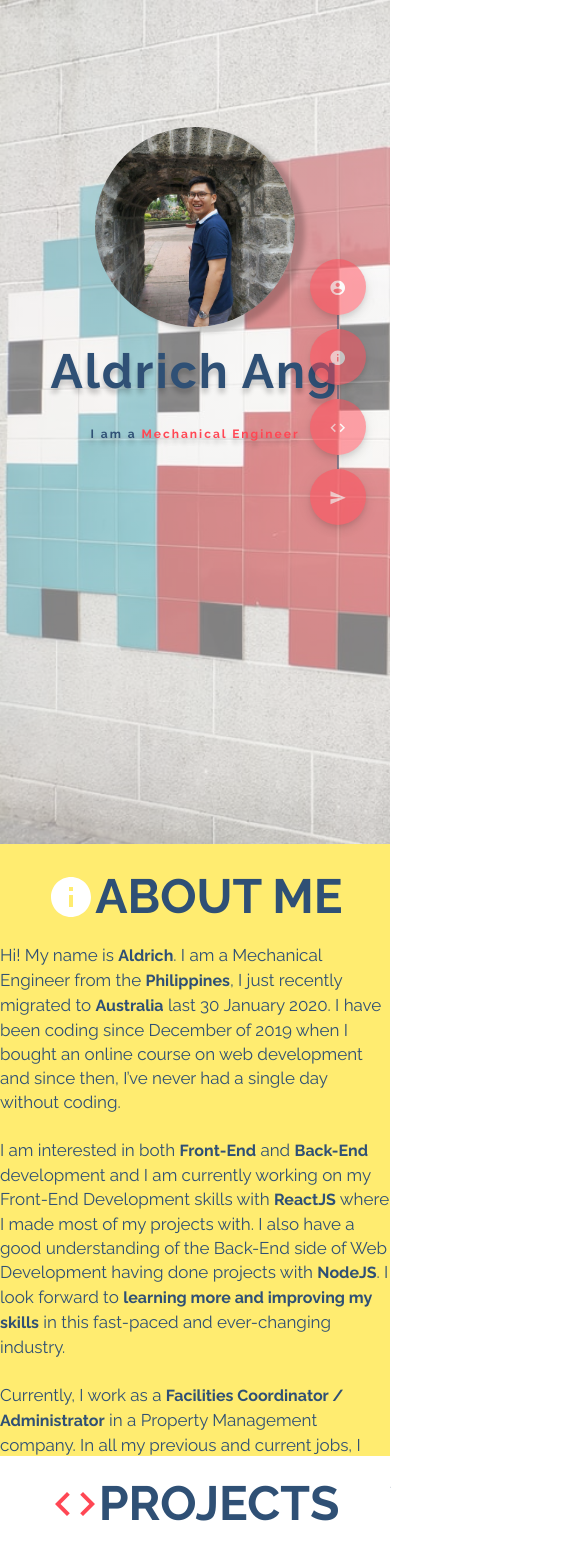
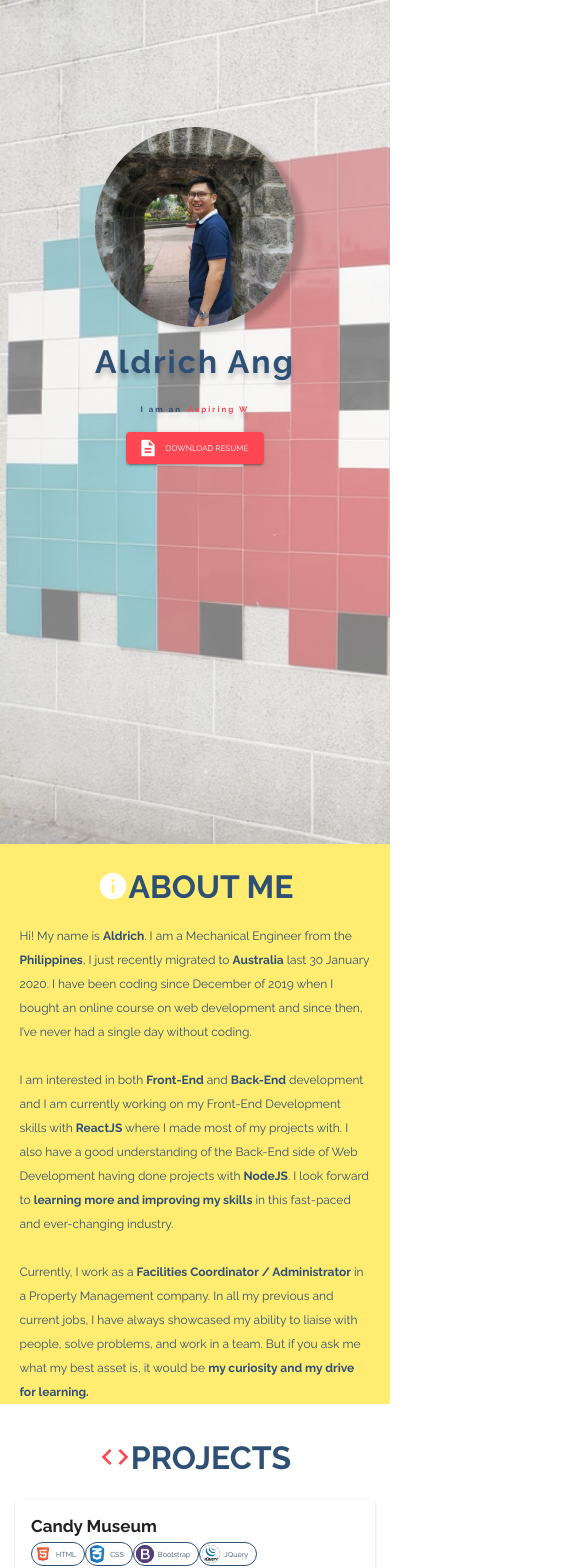
Before and after one commit to aldrich201/Portfolio, a React (Create React App) app: page / in a window 390 px wide. Shown: the top 1568 px of the page, 585 px wide, since content can reach past the window. Built offline with nearby package versions, Linux system fonts and the light colour scheme.

Commit message:
add responsiveness and ref to scroller

```diff
--- a/src/App.js
+++ b/src/App.js
@@ -20,7 +20,7 @@ import ProjectTitle from './components/Projects/ProjectTitle';
 //scroll up click
 
 function App() {
-	const [ loading, setLoading ] = useState(true);
+	const [ loading, setLoading ] = useState(false);
 	const classes = useStyles();
 
 	const sleep = (milliseconds) => {
--- a/src/components/About/About.js
+++ b/src/components/About/About.js
@@ -4,35 +4,69 @@ import { Grid, Typography } from '@material-ui/core';
 
 import { makeStyles } from '@material-ui/styles';
 import InfoIcon from '@material-ui/icons/Info';
-const useStyles = makeStyles({
+const useStyles = makeStyles((theme) => ({
 	container: {
-		minHeight: '72.5vh',
+		minHeight: '50rem',
 		background: '#FFEC70',
-		color: '#FFFFFF'
+		color: '#FFFFFF',
+		[theme.breakpoints.up('xl')]: {
+			minHeight: '47.5rem'
+		},
+		[theme.breakpoints.down('lg')]: {
+			minHeight: '50rem'
+		},
+		[theme.breakpoints.down('md')]: {
+			minHeight: '60rem'
+		},
+		[theme.breakpoints.down('sm')]: {
+			minHeight: '70rem'
+		}
 	},
 	aboutHeader: {
 		width: '110rem',
 		margin: '3rem auto',
-		height: '0'
+		height: '0',
+		[theme.breakpoints.up('xl')]: {
+			width: '75%'
+		},
+		[theme.breakpoints.down('lg')]: {
+			width: '90%'
+		}
 	},
 	about: {
 		fontWeight: '600',
-		textTransform: 'uppercase'
+		textTransform: 'uppercase',
+		[theme.breakpoints.down('sm')]: {
+			fontSize: '4rem'
+		}
 	},
 	icon: {
 		position: 'relative',
 		top: '5px',
-		color: '#FFFFFF'
+		color: '#FFFFFF',
+		[theme.breakpoints.down('sm')]: {
+			fontSize: '4rem',
+			top: '-11px'
+		}
 	},
 	au: {
 		fontWeight: '700',
-		fontSize: '2rem'
+		fontSize: '2rem',
+		[theme.breakpoints.down('xs')]: {
+			fontSize: '1.5rem'
+		}
 	},
 	text: {
 		marginTop: '2rem',
-		lineHeight: '3rem'
+		lineHeight: '3rem',
+		[theme.breakpoints.down('sm')]: {
+			marginTop: '0'
+		},
+		[theme.breakpoints.down('xs')]: {
+			fontSize: '1.5rem'
+		}
 	}
-});
+}));
 
 const About = () => {
 	const classes = useStyles();
--- a/src/components/Contact/ContactTitle.js
+++ b/src/components/Contact/ContactTitle.js
@@ -5,7 +5,6 @@ import { makeStyles } from '@material-ui/styles';
 
 const useStyles = makeStyles((theme) => ({
 	width: {
-		width: '110rem',
 		margin: '0 auto',
 		padding: '3rem 0',
 		height: '0'
@@ -13,11 +12,18 @@ const useStyles = makeStyles((theme) => ({
 	icon: {
 		position: 'relative',
 		top: '5px',
-		color: 'white'
+		color: 'white',
+		[theme.breakpoints.down('xs')]: {
+			fontSize: '4rem',
+			top: '-10px'
+		}
 	},
 	title: {
 		fontWeight: '600',
-		textTransform: 'uppercase'
+		textTransform: 'uppercase',
+		[theme.breakpoints.down('xs')]: {
+			fontSize: '4rem'
+		}
 	}
 }));
 
--- a/src/components/Intro/Intro.js
+++ b/src/components/Intro/Intro.js
@@ -4,8 +4,11 @@ import { makeStyles } from '@material-ui/styles';
 import Typist from 'react-typist';
 
 import { Grid, Avatar, Typography } from '@material-ui/core';
+import Pdf from '../../_blank/resume.pdf';
+import DescriptionIcon from '@material-ui/icons/Description';
+import Button from '@material-ui/core/Button';
 
-const useStyles = makeStyles({
+const useStyles = makeStyles((theme) => ({
 	container: {
 		overflow: 'hidden',
 		position: 'relative',
@@ -28,19 +31,41 @@ const useStyles = makeStyles({
 		height: '25rem',
 		width: '25rem',
 		boxShadow: '10px 5px 5px rgba(0,0,0,0.2)',
-		transition: 'all 0.2s ease'
+		transition: 'all 0.2s ease',
+
+		[theme.breakpoints.down('md')]: {
+			marginTop: 'calc(100vh * 0.15)'
+		}
 	},
 	name: {
 		marginTop: 'calc(100vh * 0.02)',
-		color: '#2F5075',
 		letterSpacing: '2px',
 		textShadow: '0 5px 5px rgba(0,0,0,0.2)',
+		fontWeight: '700',
+		[theme.breakpoints.down('md')]: {
+			fontSize: '5rem'
+		},
+		[theme.breakpoints.down('sm')]: {
+			fontSize: '4rem'
+		}
+	},
+	bold: {
+		color: '#FF4754',
 		fontWeight: '700'
 	},
-	bold: {
-		color: '#FF4754'
+	div: {
+		margin: 0
+	},
+	a: {
+		'&:link': {
+			textDecoration: 'none'
+		},
+		'&:visited': {
+			textDecoration: 'none'
+		},
+		marginTop: '2rem'
 	}
-});
+}));
 
 const Intro = () => {
 	const [ typing, setTyping ] = useState(true);
@@ -53,25 +78,40 @@ const Intro = () => {
 
 	const subContent = typing ? (
 		<Typist onTypingDone={doneTyping} cursor={{ show: false }}>
-			<span>I am a </span> <strong className={classes.bold}>Mechanical Engineer</strong>
-			<Typist.Backspace delay={2000} count={27} />
-			<span>I am an </span> <strong className={classes.bold}>Aspiring Web Developer</strong>
-			<Typist.Backspace delay={2000} count={31} />
-			<span>I am a </span> <strong className={classes.bold}>Gamer</strong>
-			<Typist.Backspace delay={2000} count={20} />
+			<span style={{ color: '#2F5075' }}>I am a </span>{' '}
+			<strong className={classes.bold}>Mechanical Engineer</strong>
+			<Typist.Backspace delay={2000} count={25} />
+			<span style={{ color: '#2F5075' }}>am an</span>{' '}
+			<strong className={classes.bold}>Aspiring Web Developer</strong>
+			<Typist.Backspace delay={2000} count={28} />
+			<span style={{ color: '#2F5075' }}>am a</span>
+			<strong className={classes.bold}> Gamer</strong>
+			<Typist.Backspace delay={2000} count={9} />
+			<Typist.Delay ms={100} />
 		</Typist>
 	) : null;
 
 	return (
 		<Grid container alignItems="center" className={classes.container} direction="column">
 			<Avatar alt="Aldrich Ang" src="./images/me.jpg" className={classes.picture} />
-			<Typography className={classes.name} variant="h1">
+			<Typography color="primary" className={classes.name} variant="h1">
 				Aldrich Ang
 			</Typography>
 
 			<Typography className={classes.name} variant="h1">
 				{subContent}
 			</Typography>
+
+			<a className={classes.a} href={Pdf} rel="noopener noreferrer" target="_blank">
+				<Button
+					variant="contained"
+					color="secondary"
+					className={classes.button}
+					startIcon={<DescriptionIcon />}
+				>
+					<Typography variant="subtitle1">Download Resume</Typography>
+				</Button>
+			</a>
 		</Grid>
 	);
 };
--- a/src/components/Projects/ProjectTitle.js
+++ b/src/components/Projects/ProjectTitle.js
@@ -3,19 +3,26 @@ import { Typography, Grid } from '@material-ui/core';
 import { makeStyles } from '@material-ui/styles';
 import CodeIcon from '@material-ui/icons/Code';
 
-const useStyles = makeStyles({
+const useStyles = makeStyles((theme) => ({
 	project: {
 		margin: '2rem auto'
 	},
 	icon: {
 		position: 'relative',
-		top: '1rem'
+		top: '1rem',
+		[theme.breakpoints.down('sm')]: {
+			fontSize: '4rem',
+			top: ''
+		}
 	},
 	title: {
 		fontWeight: '600',
-		textTransform: 'uppercase'
+		textTransform: 'uppercase',
+		[theme.breakpoints.down('sm')]: {
+			fontSize: '4rem'
+		}
 	}
-});
+}));
 
 const ProjectTitle = () => {
 	const classes = useStyles();
--- a/src/components/Projects/Projects.js
+++ b/src/components/Projects/Projects.js
@@ -1,7 +1,7 @@
 import React from 'react';
 import { makeStyles } from '@material-ui/core/styles';
-import {Spring} from 'react-spring/renderprops'
-import VisibilitySensor from "../../Visibility";
+import { Spring } from 'react-spring/renderprops';
+import VisibilitySensor from '../../Visibility';
 
 import {
 	Grid,
@@ -14,8 +14,7 @@ import {
 	Button,
 	IconButton,
 	Chip,
-	Avatar,
-
+	Avatar
 } from '@material-ui/core';
 import VisibilityOutlinedIcon from '@material-ui/icons/VisibilityOutlined';
 import GitHubIcon from '@material-ui/icons/GitHub';
@@ -31,10 +30,13 @@ const gitClicked = (link) => {
 	window.open(link, '_blank');
 };
 
-const useStyles = makeStyles(theme => ({
+const useStyles = makeStyles((theme) => ({
 	container: {
 		width: '110rem',
-		margin: '0 auto 5rem auto'
+		margin: '0 auto 5rem auto',
+		[theme.breakpoints.up('xl')]: {
+			width: '90%'
+		}
 	},
 	root: {
 		maxWidth: 360
@@ -70,36 +72,7 @@ const useStyles = makeStyles(theme => ({
 }));
 
 const Projects = () => {
-	// const [ shown, setShown ] = useState(false);
-
-
-
 	const classes = useStyles();
-	// //changethis
-	// // if(shown) {
-	// // 	revealed();
-	// }
-
-	// useEffect(
-	// 	() => {
-	// 		let onScroll;
-	// 		window.addEventListener(
-	// 			'scroll',
-	// 			(onScroll = (e) => {
-	// 				setScrollTop(e.target.documentElement.scrollTop);
-
-	// 				if (e.target.documentElement.scrollTop >= 900) {
-	// 					setShown(true);
-	// 				}
-	// 				// setScrolling(e.target.documentElement.scrollTop > scrollTop);
-	// 			})
-	// 		);
-
-	// 		return () => window.removeEventListener('scroll', onScroll);
-	// 	},
-	// 	[ scrollTop ]
-	// );
-
 
 	const handleClick = () => {
 		console.log('I am just here for the hover effect and to not look boring');
@@ -107,31 +80,40 @@ const Projects = () => {
 
 	return (
 		<Grid container justify="center" spacing={2} className={classes.container}>
-
 			{portfolio.map((port) => (
 				<VisibilitySensor key={port.id} once>
-					{({isVisible}) => (
-						<Spring to={{opacity: isVisible?1:0 }}>
-					{props => (
-						<Grid item xs={12} sm={4} style={props}>
+					{({ isVisible }) => (
+						<Spring to={{ opacity: isVisible ? 1 : 0 }}>
+							{(props) => (
+								<Grid container justify="center" item xs={12} sm={6} md={4} xl={3} style={props}>
 									<Card className={classes.root}>
 										<CardHeader
 											color="primary"
-								title={<Typography variant="h4" className={classes.subHeader}>{port.title}</Typography>}
+											title={
+												<Typography variant="h4" className={classes.subHeader}>
+													{port.title}
+												</Typography>
+											}
 											subheader={port.skillSumamry.map((skill) => (
 												<Chip
 													onClick={handleClick}
 													label={skill.name}
 													key={skill.name}
-										avatar={<Avatar src={skill.logo} alt={skill.name} color="none" className={classes.avatar} />}
+													avatar={
+														<Avatar
+															src={skill.logo}
+															alt={skill.name}
+															color="none"
+															className={classes.avatar}
+														/>
+													}
 													color="primary"
 													variant="outlined"
 													className={classes.chip}
-										size='small'
+													size="small"
 												/>
 											))}
 											disableTypography
-
 										/>
 										<CardMedia className={classes.media} image={port.photo} title={port.title} />
 										<CardContent>
@@ -168,14 +150,10 @@ const Projects = () => {
 									</Card>
 								</Grid>
 							)}
-
 						</Spring>
 					)}
 				</VisibilitySensor>
-
 			))}
-
-
 		</Grid>
 	);
 };
--- a/src/components/Scroller/Scroller.js
+++ b/src/components/Scroller/Scroller.js
@@ -1,4 +1,4 @@
-import React from 'react';
+import React, { useRef, useEffect, useState } from 'react';
 
 import { makeStyles } from '@material-ui/styles';
 import Timeline from '@material-ui/lab/Timeline';
@@ -17,11 +17,10 @@ const useStyles = makeStyles((theme) => ({
 		position: 'fixed',
 		top: '30%',
 		right: '2%',
-		opacity: 0.5,
+
 		transition: 'all 0.2s linear',
-
-		'&:hover': {
-			opacity: 1
+		[theme.breakpoints.down('xs')]: {
+			display: 'none'
 		}
 	},
 
@@ -30,11 +29,71 @@ const useStyles = makeStyles((theme) => ({
 	},
 	button: {
 		color: '#FFFFFF'
+	},
+	button1: {
+		opacity: 0.5
+	},
+	button2: {
+		opacity: 0.5
+	},
+	button3: {
+		opacity: 0.5
+	},
+	button4: {
+		opacity: 0.5
 	}
 }));
 
 const Scroller = () => {
 	const classes = useStyles();
+	const [ scrollTop, setScrollTop ] = useState(0);
+	const ref1 = useRef();
+	const ref2 = useRef();
+	const ref3 = useRef();
+	const ref4 = useRef();
+
+	useEffect(
+		() => {
+			let onScroll;
+			window.addEventListener(
+				'scroll',
+				(onScroll = (e) => {
+					setScrollTop(e.target.documentElement.scrollTop);
+
+					if (scrollTop >= 0 && scrollTop <= 0.1 * window.document.body.scrollHeight) {
+						ref1.current.style.opacity = 1;
+						ref2.current.style.opacity = 0.5;
+						ref3.current.style.opacity = 0.5;
+						ref4.current.style.opacity = 0.5;
+					} else if (
+						scrollTop >= 0.1 * window.document.body.scrollHeight &&
+						scrollTop <= 0.3 * window.document.body.scrollHeight
+					) {
+						ref2.current.style.opacity = 1;
+						ref1.current.style.opacity = 0.5;
+						ref3.current.style.opacity = 0.5;
+						ref4.current.style.opacity = 0.5;
+					} else if (
+						scrollTop >=
+						0.98 * (parseInt(window.document.body.scrollHeight) - parseInt(window.innerHeight))
+					) {
+						ref4.current.style.opacity = 1;
+						ref1.current.style.opacity = 0.5;
+						ref3.current.style.opacity = 0.5;
+						ref2.current.style.opacity = 0.5;
+					} else {
+						ref3.current.style.opacity = 1;
+						ref1.current.style.opacity = 0.5;
+						ref4.current.style.opacity = 0.5;
+						ref2.current.style.opacity = 0.5;
+					}
+				})
+			);
+
+			return () => window.removeEventListener('scroll', onScroll);
+		},
+		[ scrollTop ]
+	);
 
 	//could prolly use map here or use a switch statement
 	const onClickHandler1 = () => {
@@ -69,7 +128,7 @@ const Scroller = () => {
 		<Timeline className={classes.timeline}>
 			<TimelineItem>
 				<TimelineSeparator>
-					<Fab color="secondary" className={classes.button} onClick={onClickHandler1}>
+					<Fab innerRef={ref1} color="secondary" className={classes.button1} onClick={onClickHandler1}>
 						<AccountCircleIcon fontSize="large" className={classes.button} />
 					</Fab>
 
@@ -79,7 +138,7 @@ const Scroller = () => {
 
 			<TimelineItem>
 				<TimelineSeparator>
-					<Fab color="secondary" className={classes.button} onClick={onClickHandler2}>
+					<Fab innerRef={ref2} color="secondary" className={classes.button2} onClick={onClickHandler2}>
 						<InfoIcon fontSize="large" className={classes.button} />
 					</Fab>
 
@@ -89,7 +148,7 @@ const Scroller = () => {
 
 			<TimelineItem>
 				<TimelineSeparator>
-					<Fab color="secondary" className={classes.button} onClick={onClickHandler3}>
+					<Fab innerRef={ref3} color="secondary" className={classes.button3} onClick={onClickHandler3}>
 						<CodeIcon fontSize="large" className={classes.button} />
 					</Fab>
 					<TimelineConnector className={classes.primaryTail} />
@@ -98,7 +157,7 @@ const Scroller = () => {
 
 			<TimelineItem>
 				<TimelineSeparator>
-					<Fab color="secondary" className={classes.button} onClick={onClickHandler4}>
+					<Fab innerRef={ref4} color="secondary" className={classes.button4} onClick={onClickHandler4}>
 						<SendIcon fontSize="large" className={classes.button} />
 					</Fab>
 				</TimelineSeparator>
```
Also changed, not shown: src/components/Contact/Contact.js (+12 -4 lines), src/components/Projects/Portfolio.js (+17 -12 lines), 1 other file (tests, documents, lock files or other folders). Lines whose indentation alone changed are shown as unchanged.
